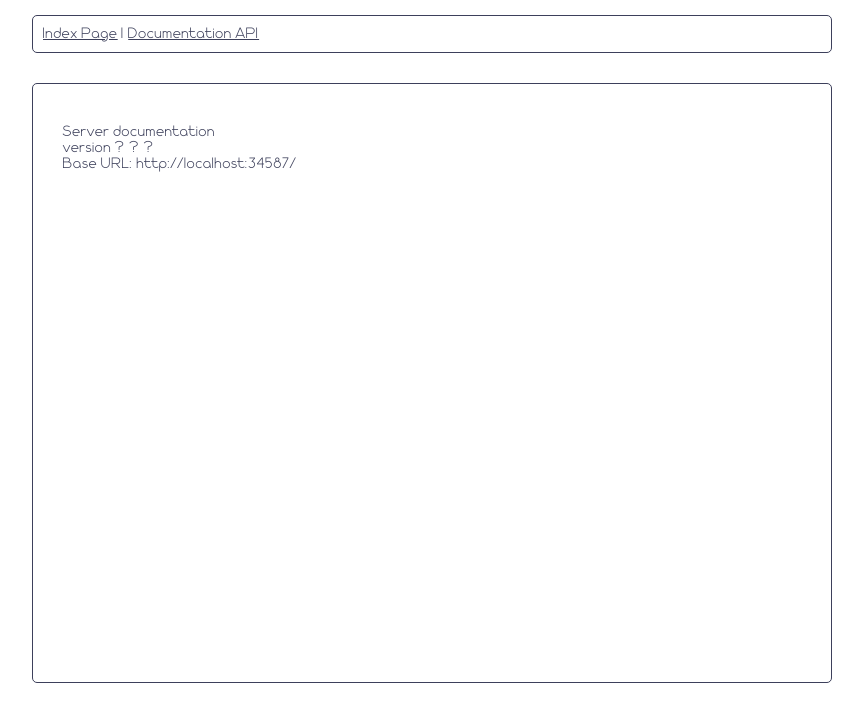
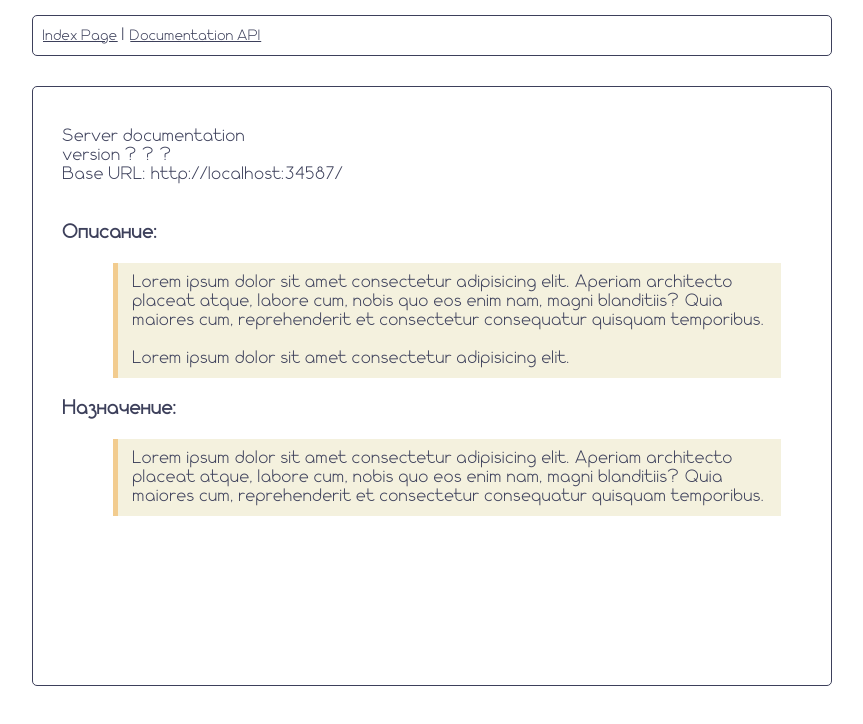
Before and after one commit to Passssword/server-poputchiki-app, a website: page client/index.html in a window 1280 px wide. Shown: the whole page, without its empty margins (208-1071 px from the left). Drawn offline with Linux system fonts and the light colour scheme; files whose address does not match are found by name.

Commit message:
небольшое обновление страниц документации

```diff
--- a/client/index.html
+++ b/client/index.html
@@ -19,6 +19,23 @@
         Server documentation <br/>
         version ? ? ? <br/>
         Base URL: http://localhost:34587/ <br/>
+        <br/><br/>
+        <h4>Описание:</h4>
+        <div class="note">Lorem ipsum dolor sit amet consectetur
+            adipisicing elit. Aperiam architecto placeat atque,
+            labore cum, nobis quo eos enim nam, magni blanditiis?
+            Quia maiores cum, reprehenderit et consectetur consequatur
+            quisquam temporibus.
+            <br/><br/>
+            Lorem ipsum dolor sit amet consectetur
+            adipisicing elit.
+        </div>
+        <h4>Назначение:</h4>
+        <div class="note">Lorem ipsum dolor sit amet consectetur
+            adipisicing elit. Aperiam architecto placeat atque,
+            labore cum, nobis quo eos enim nam, magni blanditiis?
+            Quia maiores cum, reprehenderit et consectetur consequatur
+            quisquam temporibus.</div>
     </div>
 </body>
 </html>
--- a/client/source/index.css
+++ b/client/source/index.css
@@ -1,12 +1,12 @@
 @font-face {
 	font-family: "Cruinn";
-	src: url('source/Cruinn.ttf');
+	src: url('Cruinn.ttf');
 }
 * {
 	margin: 0 auto;
 	padding: 0;
 	box-sizing: border-box;
-	font: normal 15px "Cruinn",sans-serif;
+	font: normal 18px "Cruinn",sans-serif;
 	color: #3D405B;
 }
 :root {
@@ -42,3 +42,16 @@
 }
 .nav_link:hover {color: var(--color2);}
 /*---------------------------------------*/
+h1 {font: bold 35px "Cruinn",sans-serif;}
+h2 {font: bold 30px "Cruinn",sans-serif;}
+h3 {font: bold 25px "Cruinn",sans-serif;}
+h4 {font: bold 20px "Cruinn",sans-serif;}
+
+.grey_marker {background-color: #ddd;}
+
+.note {
+	margin: 20px 20px 20px 50px;
+	padding: 10px 15px;
+	border-left: 5px solid var(--color5);
+	background-color: var(--color1);
+}
--- a/index.ts
+++ b/index.ts
@@ -14,13 +14,13 @@ app.use(express.static('client'));
 
 app.get('/', (req: object, res: object) => {
     return (
-        res.type('.html')
+        // res.type('.html')
         res.sendFile(path.resolve(__dirname, 'client/index.html'))
     )
 });
 app.get('/docx', (req: object, res: object) => {
     return (
-        res.type('.html')
+        // res.type('.html')
         res.sendFile(path.resolve(__dirname, 'client/docx.html'))
     )
 });
```
Also changed, not shown: client/docx.html (+12 -1 lines), index.js (+6 -6 lines).
